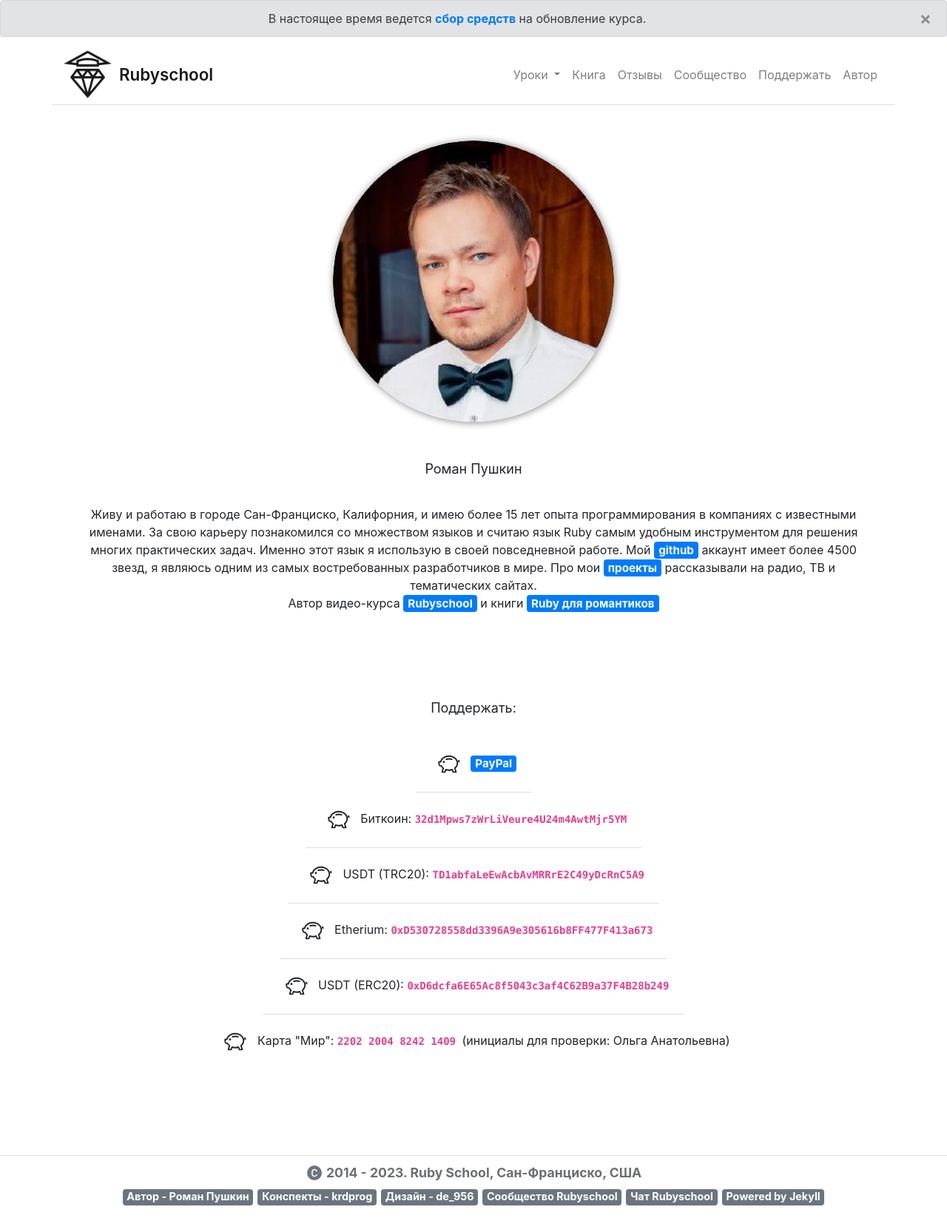
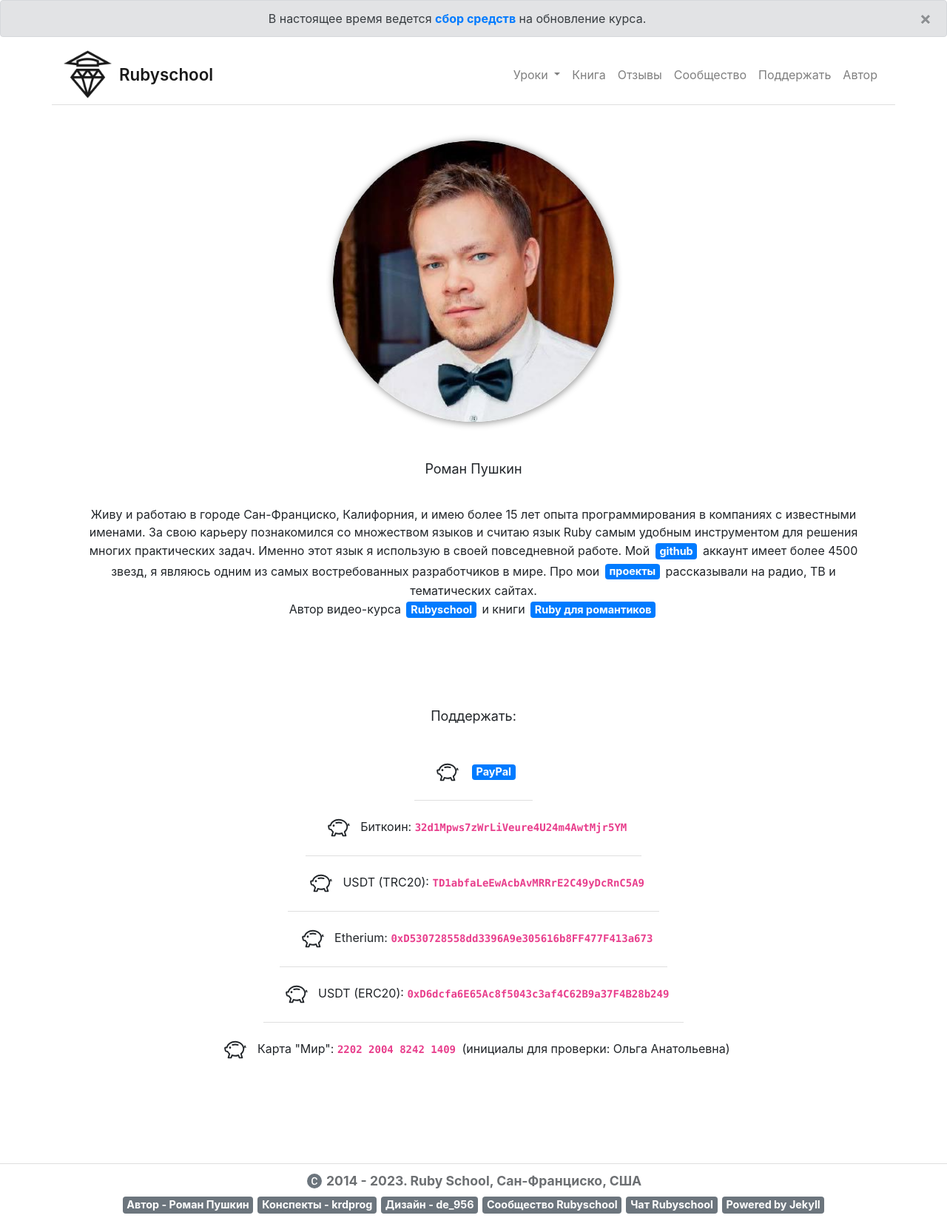
Before and after one commit to de956/de956.github.io, a Jekyll site: the page built from _pages/author.html, in a window 1280 px wide. Shown: the whole page at 74% size. Built offline with Jekyll 4.4.1, drawn with Linux system fonts in a browser that asks for light colours.

Commit message:
Button optimization for links

```diff
--- a/_sass/_custom.scss
+++ b/_sass/_custom.scss
@@ -505,8 +505,9 @@ nav.container.navbar.navbar-expand-lg.navbar-light {
     padding-right: 25px;
   }
 
-  a {
-    font-size: 0.95em;
+  .badge {
+    font-size: 90%;
+    margin: 3px;
   }
 }
 
@@ -706,6 +707,7 @@ footer {
     margin-top: 10px;
     border-radius: 5px;
     border: 1px solid #d8d8db;
+    // text-align-last: auto;
   }
 
   #links a:hover {
```
